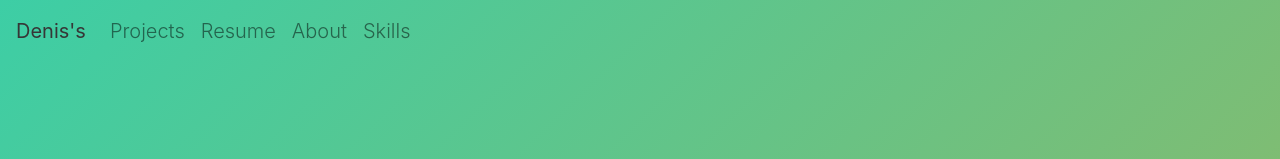
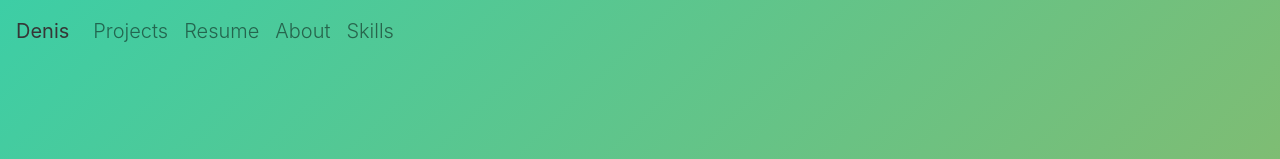
Before and after one commit to DenisYIN/home, a React (Create React App) app: page / in a window 1280 px wide. Shown: the top 159 px of the page. Built offline with nearby package versions, Linux system fonts and the light colour scheme; no server answers.

Commit message:
third commit

```diff
--- a/src/components/Navbar.jsx
+++ b/src/components/Navbar.jsx
@@ -40,7 +40,7 @@ const Navigation = React.forwardRef((props, ref) => {
       expand="lg"
     >
       <Navbar.Brand className="brand" href={process.env.PUBLIC_URL + "/#home"}>
-        {`${mainBody.firstName}'s`}
+        {`${mainBody.firstName}`}
       </Navbar.Brand>
       <Navbar.Toggle aria-controls="basic-navbar-nav" className="toggler" />
       <Navbar.Collapse id="basic-navbar-nav">
```
